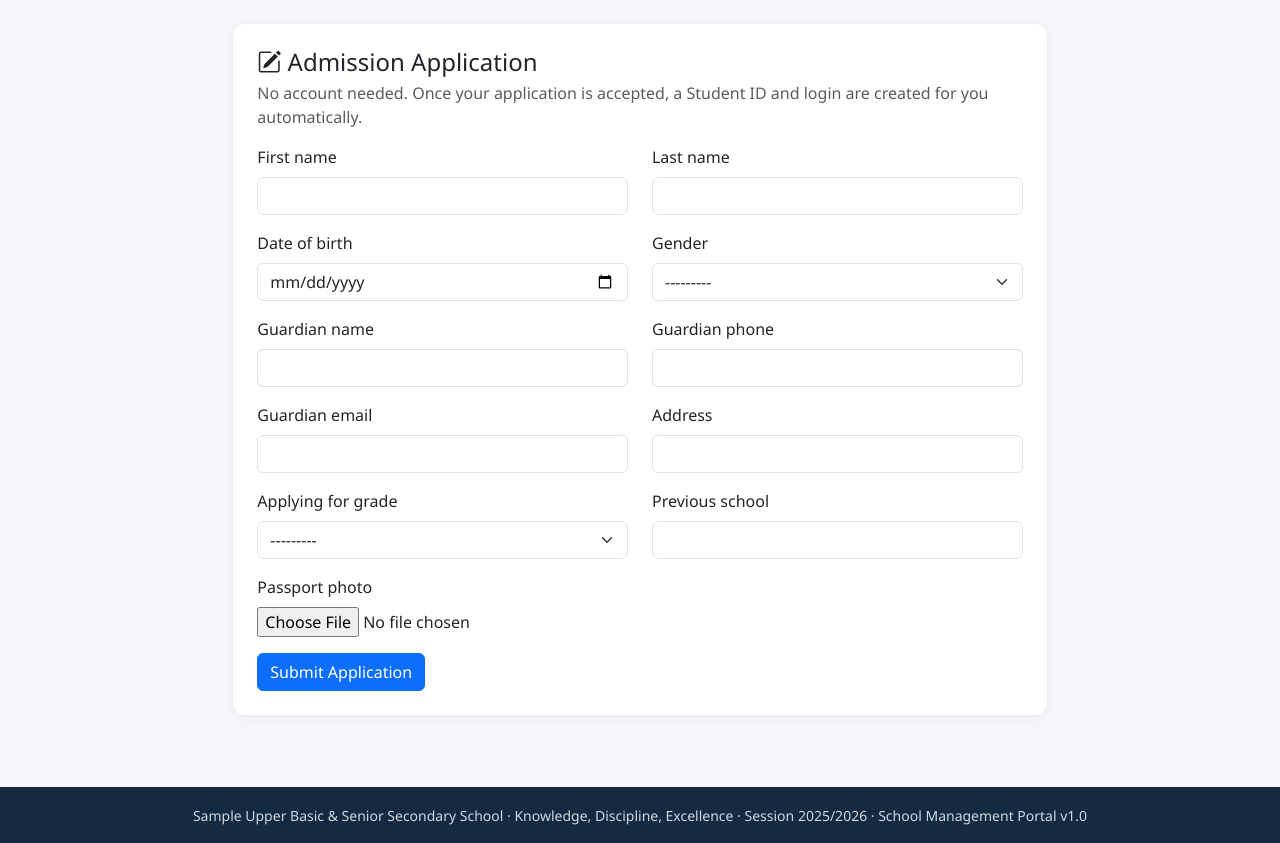
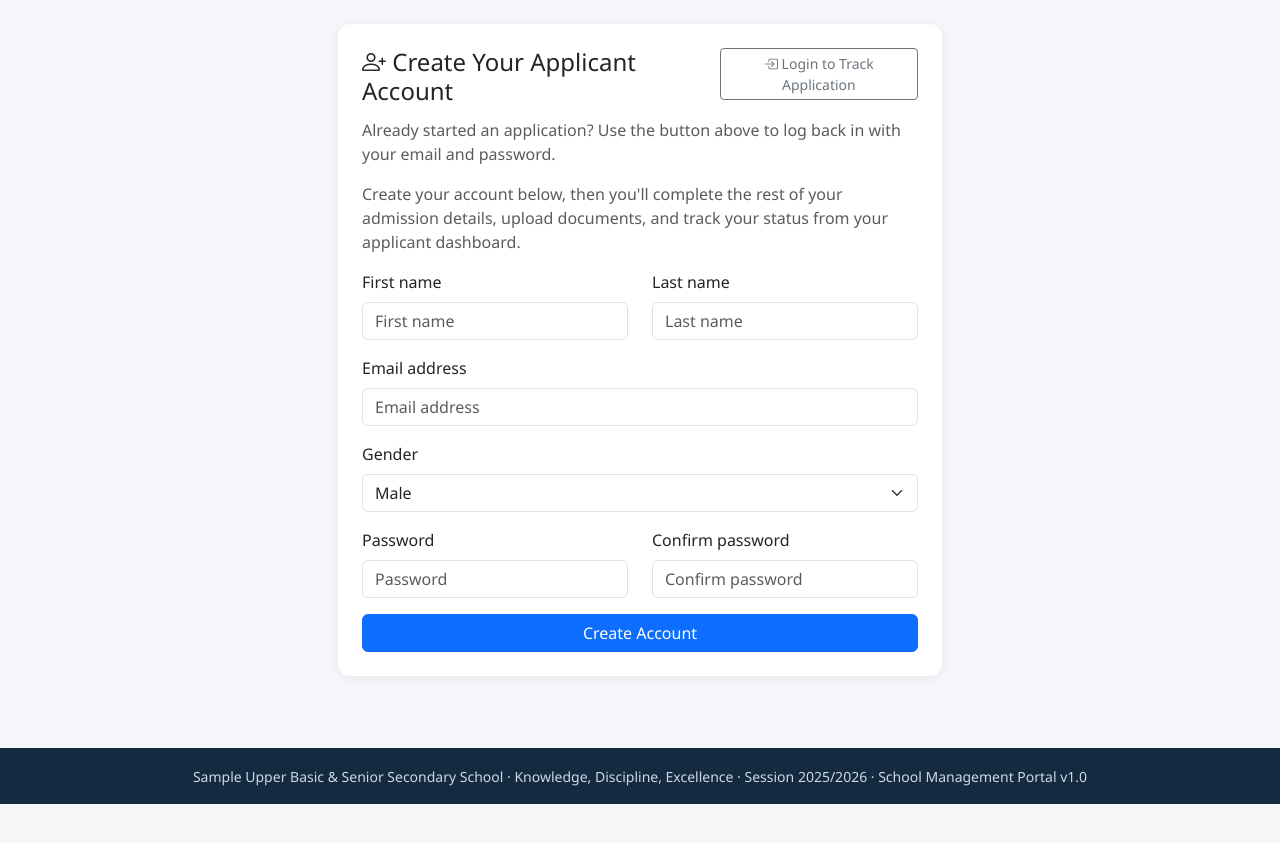
Before and after one commit to morrosusso/school-portal, a Django app: page /students/apply/ in a window 1280 px wide. Shown: the part 56-899 px from the top of the page. After the commit the page ends 860 px from the top, so only its background shows below. Run offline with Django 5.2, Linux system fonts and the light colour scheme; some libraries are stand-ins or nearby versions.

Commit message:
Add applicants self service accounts, documents upload, and application tracking

```diff
--- a/accounts/models.py
+++ b/accounts/models.py
@@ -32,6 +32,7 @@ class Role(models.TextChoices):
     NON_TEACHING = "NON_TEACHING", "Non-Teaching Staff (Cleaner/Caretaker/Watchman)"
     PARENT = "PARENT", "Parent / Guardian"
     STUDENT = "STUDENT", "Student"
+    APPLICANT = "APPLICANT", "Applicant (pre-admission)"
     CLUSTER_MONITOR = "CLUSTER_MONITOR", "Cluster Monitor (MoBSE)"
 
 
@@ -72,7 +73,7 @@ class User(AbstractUser):
         # Django's is_staff flag controls access to /admin/ -- give it
         # automatically to every non-parent, non-student role so they
         # can use the Django admin as a power-user backend if needed.
-        if self.role and self.role not in (Role.PARENT, Role.STUDENT):
+        if self.role and self.role not in (Role.PARENT, Role.STUDENT, Role.APPLICANT):
             self.is_staff = True
         super().save(*args, **kwargs)
 
--- a/core/views.py
+++ b/core/views.py
@@ -9,7 +9,7 @@ dashboard() -- single entry point after login; renders a different
 """
 
 from django.contrib.auth.decorators import login_required
-from django.shortcuts import render
+from django.shortcuts import render, redirect
 
 from accounts.models import Role
 from students.models import Application, Student
@@ -44,6 +44,9 @@ ROLE_TEMPLATES = {
 @login_required
 def dashboard(request):
     user = request.user
+    if user.role == Role.APPLICANT:
+        return redirect("students:applicant_dashboard")
+
     template = ROLE_TEMPLATES.get(user.role, "core/dashboards/generic.html")
     context = {"recent_notices": [n for n in Notice.objects.all()[:5] if n.visible_to(user)]}
 
--- a/students/forms.py
+++ b/students/forms.py
@@ -1,22 +1,55 @@
 from django import forms
-from .models import Application, Student
+from django.contrib.auth import get_user_model
+from .models import Application, Student, ApplicantDocument
+
+User = get_user_model()
+
+
+class ApplicantSignupForm(forms.Form):
+    """
+    Step 1 of the applicant flow: just enough to create a login --
+    full name, email, password, gender. The rest of the admission
+    details (DOB, guardian info, grade applying for) are filled in
+    afterwards, once logged in, on the Applicant Dashboard.
+    """
+    first_name = forms.CharField(max_length=100, widget=forms.TextInput(attrs={"class": "form-control", "placeholder": "First name"}))
+    last_name = forms.CharField(max_length=100, widget=forms.TextInput(attrs={"class": "form-control", "placeholder": "Last name"}))
+    email = forms.EmailField(widget=forms.EmailInput(attrs={"class": "form-control", "placeholder": "Email address"}))
+    gender = forms.ChoiceField(choices=Application.Gender.choices, widget=forms.Select(attrs={"class": "form-select"}))
+    password = forms.CharField(widget=forms.PasswordInput(attrs={"class": "form-control", "placeholder": "Password"}), min_length=8)
+    confirm_password = forms.CharField(widget=forms.PasswordInput(attrs={"class": "form-control", "placeholder": "Confirm password"}))
+
+    def clean_email(self):
+        email = self.cleaned_data["email"].strip().lower()
+        if User.objects.filter(username=email).exists():
+            raise forms.ValidationError("An account with this email already exists -- try logging in instead.")
+        return email
+
+    def clean(self):
+        cleaned = super().clean()
+        if cleaned.get("password") and cleaned.get("confirm_password") and cleaned["password"] != cleaned["confirm_password"]:
+            self.add_error("confirm_password", "Passwords do not match.")
+        return cleaned
 
 
 class ApplicationForm(forms.ModelForm):
-    """Public admission-application form -- no login required."""
+    """
+    Step 2: the full admission details, filled in by the applicant
+    once they're logged in (see students/views.py -> applicant_dashboard).
+    Required=True is enforced here at the FORM level even though the
+    underlying model fields allow blank -- that's what lets the bare
+    signup step (name/email/gender only) save successfully before
+    this step is completed.
+    """
     date_of_birth = forms.DateField(widget=forms.DateInput(attrs={"type": "date", "class": "form-control"}))
 
     class Meta:
         model = Application
         fields = [
-            "first_name", "last_name", "date_of_birth", "gender", "guardian_name",
-            "guardian_phone", "guardian_email", "address", "applying_for_grade", "applying_for_track",
-            "previous_school", "passport_photo",
+            "date_of_birth", "guardian_name", "guardian_phone", "guardian_email", "address",
+            "applying_for_grade", "applying_for_track", "previous_school", "passport_photo",
         ]
         widgets = {
-            "first_name": forms.TextInput(attrs={"class": "form-control"}),
-            "last_name": forms.TextInput(attrs={"class": "form-control"}),
-            "gender": forms.Select(attrs={"class": "form-select"}),
             "guardian_name": forms.TextInput(attrs={"class": "form-control"}),
             "guardian_phone": forms.TextInput(attrs={"class": "form-control"}),
             "guardian_email": forms.EmailInput(attrs={"class": "form-control"}),
@@ -24,6 +57,21 @@ class ApplicationForm(forms.ModelForm):
             "applying_for_grade": forms.Select(attrs={"class": "form-select", "id": "id_applying_for_grade"}),
             "applying_for_track": forms.Select(attrs={"class": "form-select", "id": "id_applying_for_track"}),
             "previous_school": forms.TextInput(attrs={"class": "form-control"}),
+        }
+
+    def __init__(self, *args, **kwargs):
+        super().__init__(*args, **kwargs)
+        for name in ["guardian_name", "guardian_phone", "address", "applying_for_grade"]:
+            self.fields[name].required = True
+
+
+class ApplicantDocumentForm(forms.ModelForm):
+    class Meta:
+        model = ApplicantDocument
+        fields = ["label", "file"]
+        widgets = {
+            "label": forms.TextInput(attrs={"class": "form-control", "placeholder": "e.g. Grade 6 Result Slip"}),
+            "file": forms.ClearableFileInput(attrs={"class": "form-control"}),
         }
 
 
--- a/students/templates/students/apply.html
+++ b/students/templates/students/apply.html
@@ -3,50 +3,57 @@
 {% block title %}Apply for Admission{% endblock %}
 {% block content %}
 <div class="row justify-content-center">
-  <div class="col-md-8">
+  <div class="col-md-6">
     <div class="card dashboard-card p-4">
-      <h4 class="mb-1"><i class="bi bi-pencil-square"></i> Admission Application</h4>
-      <p class="text-muted">No account needed. Once your application is accepted, a Student ID and login are created for you automatically.</p>
-      <form method="post" enctype="multipart/form-data">
+      <div class="d-flex justify-content-between align-items-start mb-2">
+        <h4 class="mb-1"><i class="bi bi-person-plus"></i> Create Your Applicant Account</h4>
+        <a href="{% url 'accounts:login' %}" class="btn btn-outline-secondary btn-sm">
+          <i class="bi bi-box-arrow-in-right"></i> Login to Track Application
+        </a>
+      </div>
+      <p class="text-muted">Already started an application? Use the button above to log back in with your email and password.</p>
+      <p class="text-muted">Create your account below, then you'll complete the rest of your admission details, upload documents, and track your status from your applicant dashboard.</p>
+
+      <form method="post">
         {% csrf_token %}
+        {% if form.non_field_errors %}<div class="alert alert-danger">{{ form.non_field_errors }}</div>{% endif %}
         <div class="row">
-          {% for field in form %}
-            <div class="col-md-6 mb-3">
-              <label class="form-label">{{ field.label }}</label>
-              {% render_field field %}
-              {% if field.errors %}<div class="text-danger small">{{ field.errors }}</div>{% endif %}
-            </div>
-          {% endfor %}
+          <div class="col-md-6 mb-3">
+            <label class="form-label">First name</label>
+            {% render_field form.first_name %}
+            {% if form.first_name.errors %}<div class="text-danger small">{{ form.first_name.errors }}</div>{% endif %}
+          </div>
+          <div class="col-md-6 mb-3">
+            <label class="form-label">Last name</label>
+            {% render_field form.last_name %}
+            {% if form.last_name.errors %}<div class="text-danger small">{{ form.last_name.errors }}</div>{% endif %}
+          </div>
         </div>
-        <button type="submit" class="btn btn-primary">Submit Application</button>
+        <div class="mb-3">
+          <label class="form-label">Email address</label>
+          {% render_field form.email %}
+          {% if form.email.errors %}<div class="text-danger small">{{ form.email.errors }}</div>{% endif %}
+        </div>
+        <div class="mb-3">
+          <label class="form-label">Gender</label>
+          {% render_field form.gender %}
+          {% if form.gender.errors %}<div class="text-danger small">{{ form.gender.errors }}</div>{% endif %}
+        </div>
+        <div class="row">
+          <div class="col-md-6 mb-3">
+            <label class="form-label">Password</label>
+            {% render_field form.password %}
+            {% if form.password.errors %}<div class="text-danger small">{{ form.password.errors }}</div>{% endif %}
+          </div>
+          <div class="col-md-6 mb-3">
+            <label class="form-label">Confirm password</label>
+            {% render_field form.confirm_password %}
+            {% if form.confirm_password.errors %}<div class="text-danger small">{{ form.confirm_password.errors }}</div>{% endif %}
+          </div>
+        </div>
+        <button type="submit" class="btn btn-primary w-100">Create Account</button>
       </form>
     </div>
   </div>
 </div>
-
-<script>
-  // Track (Science/Arts/Commerce) only matters for Grade 10-12
-  // applicants -- hide it otherwise so Grade 7-9 applicants aren't
-  // confused by an irrelevant field.
-  (function () {
-    var gradeField = document.getElementById("id_applying_for_grade");
-    var trackField = document.getElementById("id_applying_for_track");
-    if (!gradeField || !trackField) return;
-    var trackWrapper = trackField.closest(".col-md-6") || trackField.parentElement;
-
-    function toggleTrack() {
-      var seniorGrades = ["10", "11", "12"];
-      if (seniorGrades.includes(gradeField.value)) {
-        trackWrapper.style.display = "";
-        trackField.required = true;
-      } else {
-        trackWrapper.style.display = "none";
-        trackField.required = false;
-        trackField.value = "";
-      }
-    }
-    gradeField.addEventListener("change", toggleTrack);
-    toggleTrack();
-  })();
-</script>
 {% endblock %}
--- a/students/urls.py
+++ b/students/urls.py
@@ -4,6 +4,9 @@ from . import views
 app_name = "students"
 urlpatterns = [
     path("apply/", views.apply, name="apply"),
+    path("my-application/", views.applicant_dashboard, name="applicant_dashboard"),
+    path("my-application/documents/<int:pk>/delete/", views.delete_document, name="delete_document"),
+    path("applications/<int:pk>/summary-pdf/", views.download_application_summary, name="download_application_summary"),
     path("applications/", views.application_list, name="application_list"),
     path("applications/<int:pk>/review/", views.application_review, name="application_review"),
     path("", views.student_list, name="student_list"),
--- a/students/views.py
+++ b/students/views.py
@@ -1,35 +1,144 @@
 """
 students/views.py
 
-Public application submission + staff review/accept workflow +
-student/staff-facing lists.
+Applicant flow (public, no staff involved):
+  1. apply() -- signup: name, email, password, gender -> creates a
+     login account with role=APPLICANT.
+  2. applicant_dashboard() -- once logged in: complete the full
+     application details, upload supporting documents, track status,
+     download a PDF summary.
+Then staff review/accept workflow, and student/staff-facing lists.
 """
 
 from django.contrib import messages
+from django.contrib.auth import login as auth_login
 from django.contrib.auth.decorators import login_required, user_passes_test
 from django.shortcuts import render, redirect, get_object_or_404
 from django.core.paginator import Paginator
+from django.http import FileResponse
+from django.contrib.auth import get_user_model
 
 from accounts.models import Role
-from .forms import ApplicationForm, ApplicationReviewForm, StudentClassAssignForm
-from .models import Application, Student
+from .forms import ApplicationForm, ApplicationReviewForm, StudentClassAssignForm, ApplicantSignupForm, ApplicantDocumentForm
+from .models import Application, Student, ApplicantDocument
+from .utils import generate_application_summary_pdf
+
+User = get_user_model()
 
 
 def apply(request):
-    """Public admission form -- anyone can access this, no login needed."""
+    """
+    Step 1 of the applicant flow -- create a login account (full
+    name, email, password, gender). No admission details are
+    collected here; those are filled in on the Applicant Dashboard
+    right after signing up.
+    """
+    if request.user.is_authenticated:
+        return redirect("core:dashboard")
+
     if request.method == "POST":
-        form = ApplicationForm(request.POST, request.FILES)
+        form = ApplicantSignupForm(request.POST)
         if form.is_valid():
-            application = form.save()
-            messages.success(
-                request,
-                f"Application submitted successfully! Your reference number is #{application.id}. "
-                "The school office will contact your guardian once it has been reviewed."
+            data = form.cleaned_data
+            user = User.objects.create_user(
+                username=data["email"],
+                email=data["email"],
+                password=data["password"],
+                first_name=data["first_name"],
+                last_name=data["last_name"],
+                role=Role.APPLICANT,
             )
-            return redirect("students:apply")
+            Application.objects.create(
+                user=user,
+                first_name=data["first_name"],
+                last_name=data["last_name"],
+                gender=data["gender"],
+            )
+            auth_login(request, user)
+            messages.success(request, "Account created! Please complete your application details below.")
+            return redirect("students:applicant_dashboard")
     else:
-        form = ApplicationForm()
+        form = ApplicantSignupForm()
     return render(request, "students/apply.html", {"form": form})
+
+
+@login_required
+def applicant_dashboard(request):
+    """
+    The applicant's home base: complete application details (if not
+    done yet), upload supporting documents, see their status, and
+    download a PDF summary at any point.
+    """
+    if request.user.role != Role.APPLICANT:
+        return redirect("core:dashboard")
+
+    application = getattr(request.user, "applicant_application", None)
+    if application is None:
+        # Shouldn't normally happen (created at signup), but handle
+        # gracefully rather than erroring out.
+        application = Application.objects.create(
+            user=request.user, first_name=request.user.first_name,
+            last_name=request.user.last_name, gender=Application.Gender.MALE
+        )
+
+    application_form = None
+    document_form = None
+
+    if request.method == "POST" and "submit_application" in request.POST:
+        application_form = ApplicationForm(request.POST, request.FILES, instance=application)
+        if application_form.is_valid():
+            application = application_form.save(commit=False)
+            application.is_submitted = True
+            application.save()
+            messages.success(request, "Application details submitted! The school office will review it soon.")
+            return redirect("students:applicant_dashboard")
+    elif not application.is_submitted:
+        application_form = ApplicationForm(instance=application)
+
+    if request.method == "POST" and "upload_document" in request.POST:
+        document_form = ApplicantDocumentForm(request.POST, request.FILES)
+        if document_form.is_valid():
+            doc = document_form.save(commit=False)
+            doc.application = application
+            doc.save()
+            messages.success(request, "Document uploaded.")
+            return redirect("students:applicant_dashboard")
+    else:
+        document_form = ApplicantDocumentForm()
+
+    return render(request, "students/applicant_dashboard.html", {
+        "application": application,
+        "application_form": application_form,
+        "document_form": document_form,
+        "documents": application.documents.all() if application.pk else [],
+    })
+
+
+@login_required
+def delete_document(request, pk):
+    document = get_object_or_404(ApplicantDocument, pk=pk)
+    if document.application.user_id != request.user.id:
+        messages.error(request, "You may only remove your own documents.")
+        return redirect("students:applicant_dashboard")
+    document.delete()
+    messages.success(request, "Document removed.")
+    return redirect("students:applicant_dashboard")
+
+
+@login_required
+def download_application_summary(request, pk):
+    application = get_object_or_404(Application, pk=pk)
+    is_owner = application.user_id == request.user.id
+    is_staff_reviewer = request.user.is_authenticated and request.user.role in (
+        Role.PRINCIPAL, Role.VICE_PRINCIPAL, Role.SECRETARY, Role.IT_SUPPORT
+    )
+    if not (is_owner or is_staff_reviewer):
+        messages.error(request, "You are not permitted to view this application.")
+        return redirect("core:dashboard")
+
+    buffer = generate_application_summary_pdf(application)
+    filename = f"application_{application.id}_summary.pdf"
+    return FileResponse(buffer, as_attachment=True, filename=filename)
 
 
 def _is_admissions_staff(user):
@@ -40,7 +149,7 @@ def _is_admissions_staff(user):
 @user_passes_test(_is_admissions_staff, login_url="core:dashboard")
 def application_list(request):
     status_filter = request.GET.get("status", "")
-    applications = Application.objects.all()
+    applications = Application.objects.filter(is_submitted=True)
     if status_filter:
         applications = applications.filter(status=status_filter)
     paginator = Paginator(applications, 20)
--- a/templates/accounts/login.html
+++ b/templates/accounts/login.html
@@ -26,6 +26,7 @@
       <hr>
       <p class="text-muted small text-center mb-0">
         Students: your username is your Student ID (e.g. sch-2026-0001).<br>
+        Applicants: log in with the email address you signed up with.<br>
         New applicant? <a href="{% url 'students:apply' %}">Apply for admission</a>.
       </p>
     </div>
--- a/templates/base.html
+++ b/templates/base.html
@@ -28,6 +28,10 @@
             <li class="nav-item"><a class="nav-link" href="{% url 'assessment:my_report_cards' %}"><i class="bi bi-file-earmark-text"></i> My Report Cards</a></li>
             <li class="nav-item"><a class="nav-link" href="{% url 'finance:my_balance' %}"><i class="bi bi-cash-coin"></i> Fee Balance</a></li>
             <li class="nav-item"><a class="nav-link" href="{% url 'library_mgmt:my_books' %}"><i class="bi bi-book"></i> My Books</a></li>
+          {% endif %}
+
+          {% if user.role == 'APPLICANT' %}
+            <li class="nav-item"><a class="nav-link" href="{% url 'students:applicant_dashboard' %}"><i class="bi bi-person-badge"></i> My Application</a></li>
           {% endif %}
 
           {% if user.role == 'PARENT' %}
```
Also changed, not shown: students/admin.py (+14 -7 lines), students/models.py (+39 -5 lines), students/signals.py (+27 -14 lines), students/templates/students/applicant_dashboard.html (added, +158 -0 lines), students/utils.py (added, +75 -0 lines), accounts/migrations/0003_alter_user_role.py (added), students/migrations/0003_application_is_submitted_application_user_and_more.py (added).
